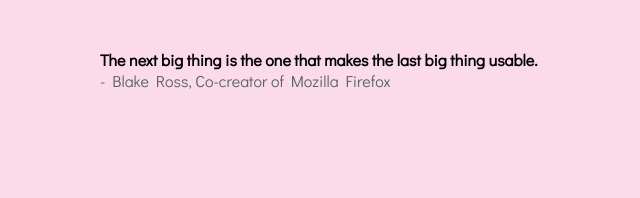
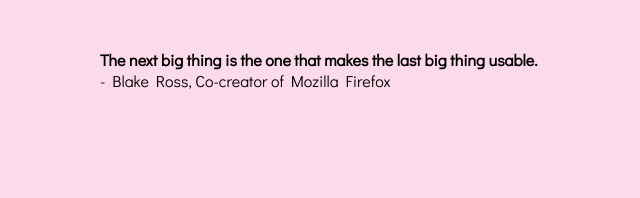
Before and after one commit to intannur/intannur.github.io, a plain HTML site: page index.html in a window 1280 px wide. Shown: the part 473-671 px from the top of the page, 0-640 px from the left. Drawn offline with Linux system fonts and the light colour scheme; a web font is replaced by a local one.

```diff
--- a/style.css
+++ b/style.css
@@ -129,10 +129,6 @@
     flex: 2;
     font-size: 12pt;
     margin-top: 7%;
-}
-
-section .p-2{
-    color:  #5B6066;
 }
 
 .icon{
```
